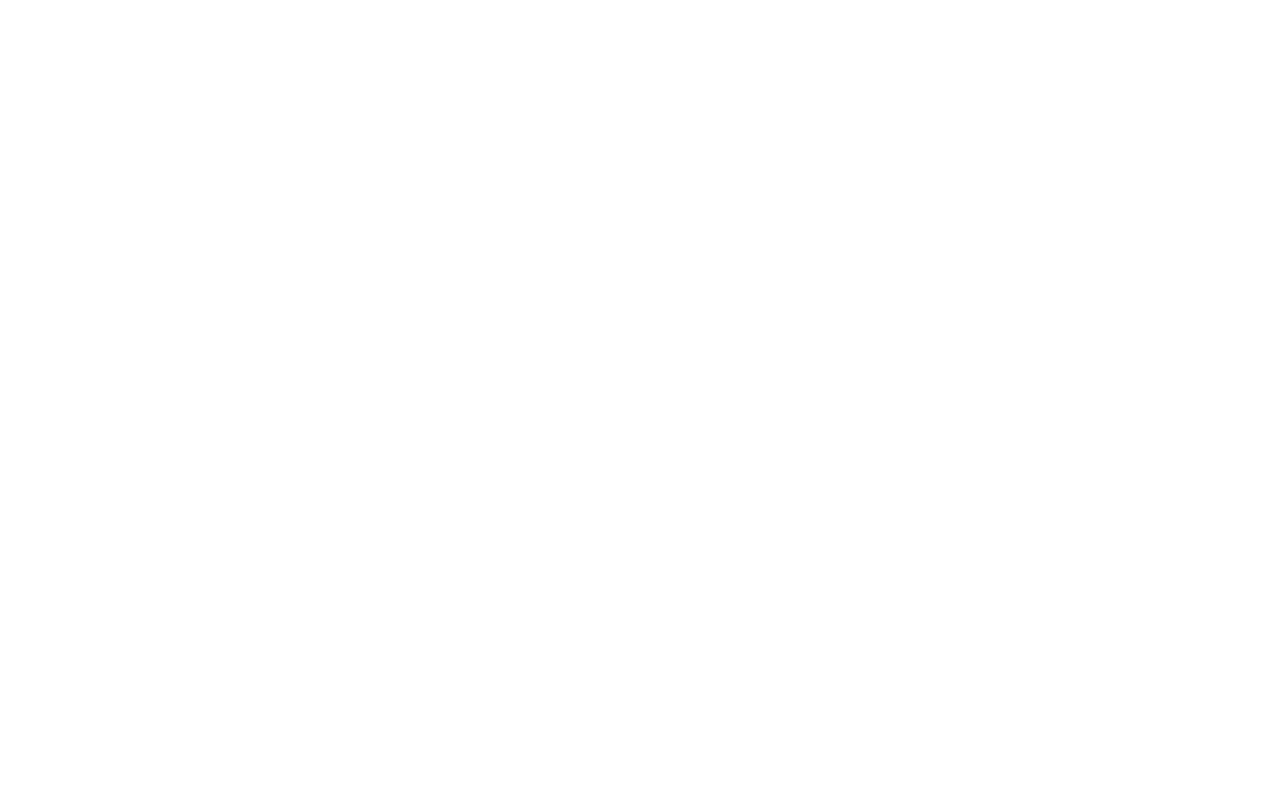
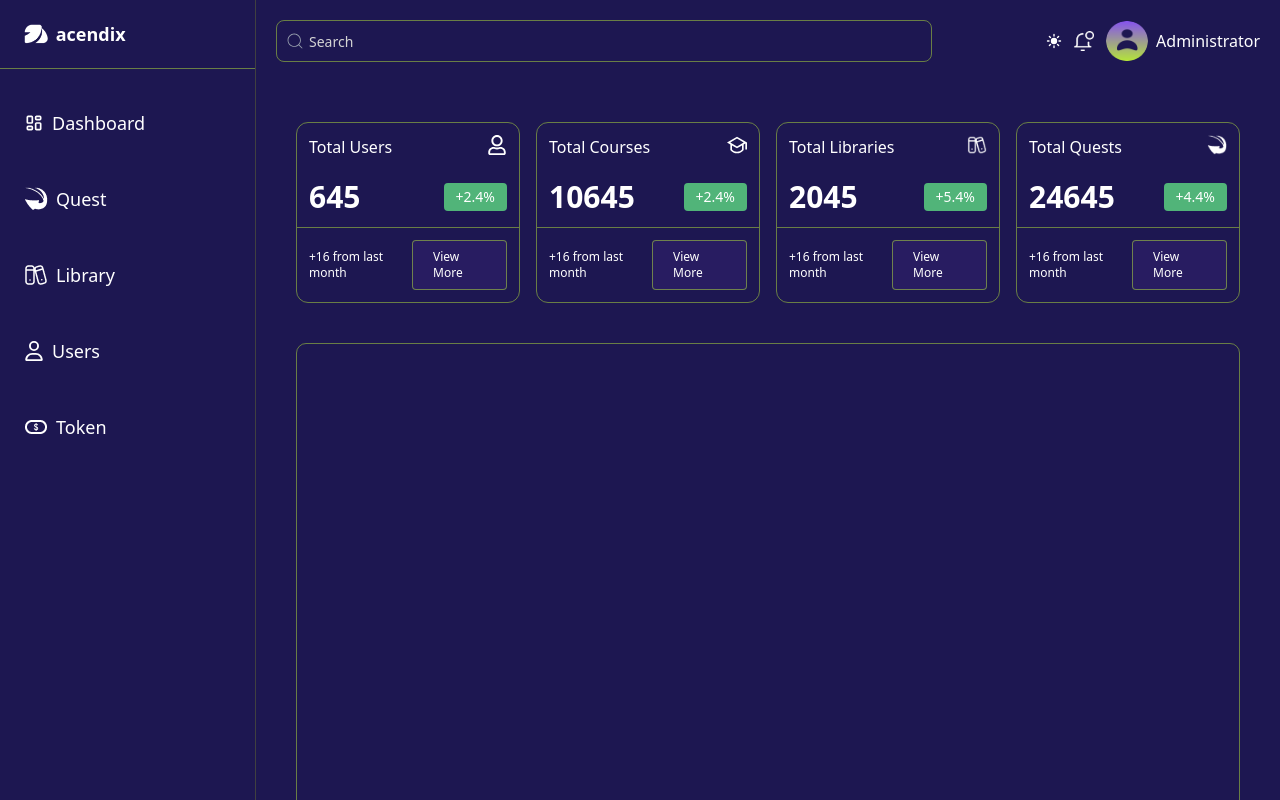
Before and after one commit to B-rder-ess-Dev-Hub-UNN/ascendix-client, a React (Vite) app: page /admin/quest in a window 1280 px wide. Before the commit this address had no page. Shown: the top 800 px of the page. Built offline with nearby package versions, Linux system fonts and the light colour scheme.

Commit message:
header for dashboard and quest

```diff
--- a/src/App.jsx
+++ b/src/App.jsx
@@ -34,6 +34,7 @@ import Task from './pages/Task';
 // admin
 import User from './pages/admin/User';
 import Token from './pages/admin/Token';
+import Quest from './pages/admin/Quest';
 
 
 const App = () => {
@@ -75,6 +76,7 @@ const App = () => {
         <Route element={<AdminLayout />}>
           <Route path="/admin/user" element={<User />} />
           <Route path="/admin/token" element={<Token />} />
+          <Route path="/admin/quest" element={<Quest />} />
         </Route>
       </Routes>
     </>
--- /dev/null
+++ b/src/components/admin/DashHeader.jsx
@@ -0,0 +1,112 @@
+import { Link } from "react-router-dom";
+import { FaRegUser } from "react-icons/fa";
+import { RiGraduationCapLine } from "react-icons/ri";
+import { library, quest } from "../../assets/a_icons/icons";
+
+const DashHeader = () => {
+  return (
+    <div className="grid grid-cols-4 gap-x-4">
+      <div className="flex-1 border border-[#B6E63A80] rounded-xl">
+        <div className="flex-1 p-3 space-y-5">
+          <div className="flex justify-between">
+            <span className="font-medium items-center">Total Users</span>
+            <FaRegUser size={20} />
+          </div>
+          <div className="flex justify-between items-center">
+            <span className="font-bold text-3xl">645</span>
+            <div className="bg-[#67F88BB2] rounded text-sm py-1 px-3">
+              +<span>2.4%</span>
+            </div>
+          </div>
+        </div>
+        <hr className="text-[#B6E63A80]" />
+        <div className="flex justify-between p-3 items-center">
+          <span className="text-xs font-medium">+16 from last month</span>
+          <Link
+            to="/admin/users"
+            className="bg-[#8653EF1A] border border-[#B6E63A80] rounded text-xs font-medium py-2 px-5 cursor-pointer"
+          >
+            View More
+          </Link>
+        </div>
+      </div>
+
+      <div className="flex-1 border border-[#B6E63A80] rounded-xl">
+        <div className="flex-1 p-3 space-y-5">
+          <div className="flex justify-between">
+            <span className="font-medium items-center">Total Courses</span>
+            <RiGraduationCapLine size={20} />
+          </div>
+          <div className="flex justify-between items-center">
+            <span className="font-bold text-3xl">10645</span>
+            <div className="bg-[#67F88BB2] rounded text-sm py-1 px-3">
+              +<span>2.4%</span>
+            </div>
+          </div>
+        </div>
+        <hr className="text-[#B6E63A80]" />
+        <div className="flex justify-between p-3 items-center">
+          <span className="text-xs font-medium">+16 from last month</span>
+          <Link
+            to="/admin/users"
+            className="bg-[#8653EF1A] border border-[#B6E63A80] rounded text-xs font-medium py-2 px-5 cursor-pointer"
+          >
+            View More
+          </Link>
+        </div>
+      </div>
+
+      <div className="flex-1 border border-[#B6E63A80] rounded-xl">
+        <div className="flex-1 p-3 space-y-5">
+          <div className="flex justify-between">
+            <span className="font-medium items-center">Total Libraries</span>
+            <img src={library} alt="" className="h-5" />
+          </div>
+          <div className="flex justify-between items-center">
+            <span className="font-bold text-3xl">2045</span>
+            <div className="bg-[#67F88BB2] rounded text-sm py-1 px-3">
+              +<span>5.4%</span>
+            </div>
+          </div>
+        </div>
+        <hr className="text-[#B6E63A80]" />
+        <div className="flex justify-between p-3 items-center">
+          <span className="text-xs font-medium">+16 from last month</span>
+          <Link
+            to="/admin/users"
+            className="bg-[#8653EF1A] border border-[#B6E63A80] rounded text-xs font-medium py-2 px-5 cursor-pointer"
+          >
+            View More
+          </Link>
+        </div>
+      </div>
+
+      <div className="flex-1 border border-[#B6E63A80] rounded-xl">
+        <div className="flex-1 p-3 space-y-5">
+          <div className="flex justify-between">
+            <span className="font-medium items-center">Total Quests</span>
+            <img src={quest} alt="" className="h-5" />
+          </div>
+          <div className="flex justify-between items-center">
+            <span className="font-bold text-3xl">24645</span>
+            <div className="bg-[#67F88BB2] rounded text-sm py-1 px-3">
+              +<span>4.4%</span>
+            </div>
+          </div>
+        </div>
+        <hr className="text-[#B6E63A80]" />
+        <div className="flex justify-between p-3 items-center">
+          <span className="text-xs font-medium">+16 from last month</span>
+          <Link
+            to="/admin/users"
+            className="bg-[#8653EF1A] border border-[#B6E63A80] rounded text-xs font-medium py-2 px-5 cursor-pointer"
+          >
+            View More
+          </Link>
+        </div>
+      </div>
+    </div>
+  );
+};
+
+export default DashHeader;
--- a/src/components/admin/SiderBar.jsx
+++ b/src/components/admin/SiderBar.jsx
@@ -40,7 +40,7 @@ const Sidebar = () => {
           {isOpen && <span className="font-medium text-lg">Dashboard</span>}
         </Link>
         <Link
-          to=""
+          to="/admin/quest"
           className="w-full flex items-center gap-2 hover:bg-[#271D61] px-3 py-2 rounded-lg transition"
         >
           <img src={quest} alt="" />
--- /dev/null
+++ b/src/pages/admin/Quest.jsx
@@ -0,0 +1,12 @@
+import DashHeader from "../../components/admin/DashHeader";
+
+const Quest = () => {
+  return (
+    <section className="flex-1 space-y-10  rounded-lg m-5 p-5 min-h-screen">
+        <DashHeader />
+      <div className="border border-[#B6E63A80] rounded-[10px] h-screen"></div>
+    </section>
+  );
+};
+
+export default Quest;
```
